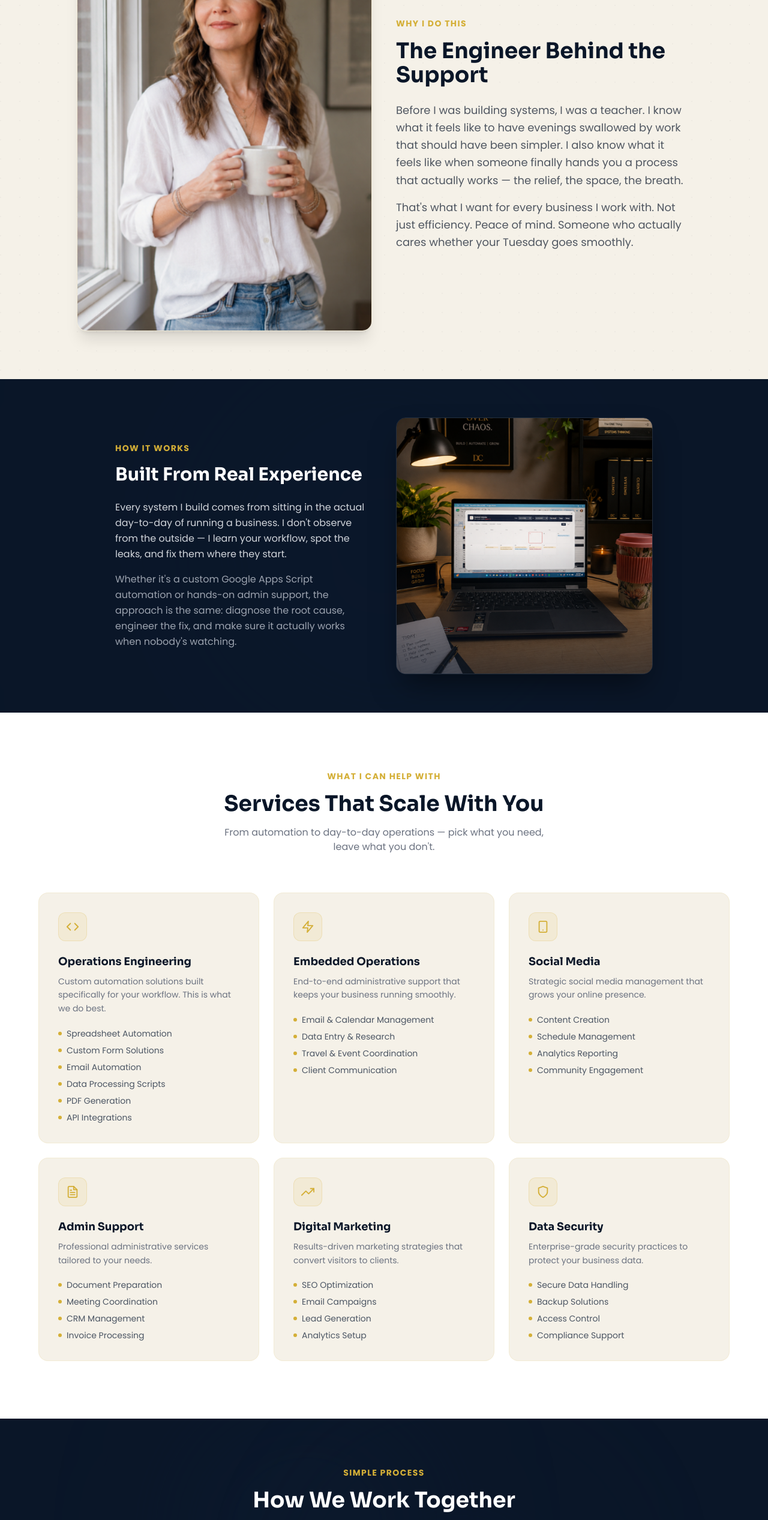
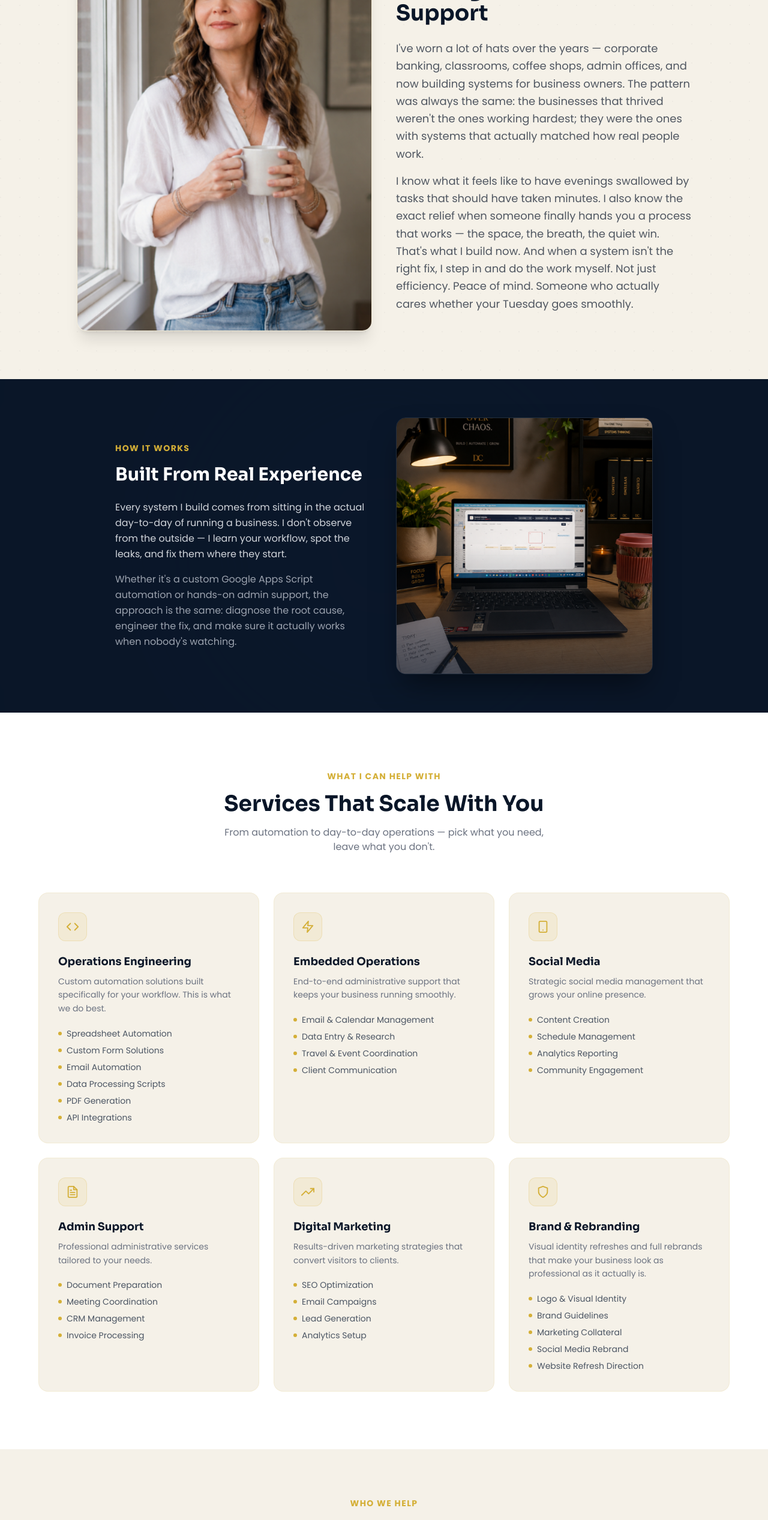
Before and after one commit to DandelionSeedlings/dandelion-va-website, a Next.js app: page /embeddedsupport in a window 1280 px wide. Shown: the part 1068-3602 px from the top of the page at 60% size. Built offline with nearby package versions, Linux system fonts and the light colour scheme.

Commit message:
feat(embedded-support): industries, rebranding service, story copy, backgrounds

```diff
--- a/src/app/embeddedsupport/page.js
+++ b/src/app/embeddedsupport/page.js
@@ -36,10 +36,10 @@ const services = [
     items: ['SEO Optimization', 'Email Campaigns', 'Lead Generation', 'Analytics Setup']
   },
   {
-    title: 'Data Security',
-    desc: 'Enterprise-grade security practices to protect your business data.',
+    title: 'Brand & Rebranding',
+    desc: 'Visual identity refreshes and full rebrands that make your business look as professional as it actually is.',
     icon: FiShield,
-    items: ['Secure Data Handling', 'Backup Solutions', 'Access Control', 'Compliance Support']
+    items: ['Logo & Visual Identity', 'Brand Guidelines', 'Marketing Collateral', 'Social Media Rebrand', 'Website Refresh Direction']
   }
 ]
 
@@ -183,10 +183,10 @@ export default function EmbeddedSupportPage() {
                 The Engineer Behind the Support
               </h2>
               <p className="text-[#0a1628]/70 text-lg leading-relaxed mb-4">
-                Before I was building systems, I was a teacher. I know what it feels like to have evenings swallowed by work that should have been simpler. I also know what it feels like when someone finally hands you a process that actually works — the relief, the space, the breath.
+                I've worn a lot of hats over the years — corporate banking, classrooms, coffee shops, admin offices, and now building systems for business owners. The pattern was always the same: the businesses that thrived weren't the ones working hardest; they were the ones with systems that actually matched how real people work.
               </p>
               <p className="text-[#0a1628]/70 text-lg leading-relaxed">
-                That's what I want for every business I work with. Not just efficiency. Peace of mind. Someone who actually cares whether your Tuesday goes smoothly.
+                I know what it feels like to have evenings swallowed by tasks that should have taken minutes. I also know the exact relief when someone finally hands you a process that works — the space, the breath, the quiet win. That's what I build now. And when a system isn't the right fix, I step in and do the work myself. Not just efficiency. Peace of mind. Someone who actually cares whether your Tuesday goes smoothly.
               </p>
             </div>
           </motion.div>
@@ -276,6 +276,58 @@ export default function EmbeddedSupportPage() {
               </motion.div>
             ))}
           </motion.div>
+        </div>
+      </section>
+
+      {/* Industries We Serve */}
+      <section className="py-20 px-4 bg-[#F5F1E8]">
+        <div className="max-w-5xl mx-auto">
+          <motion.div
+            initial={{ opacity: 0, y: 20 }}
+            whileInView={{ opacity: 1, y: 0 }}
+            viewport={{ once: true }}
+            className="text-center mb-12"
+          >
+            <p className="text-[#D4AF37] font-bold tracking-widest uppercase text-sm mb-4">Who We Help</p>
+            <h2 className="text-3xl md:text-4xl font-bold text-[#0a1628] mb-4">Industries We Serve</h2>
+            <p className="text-[#0a1628]/60 max-w-xl mx-auto">
+              Deep experience in sectors where presentation, consistency, and client trust matter most.
+            </p>
+          </motion.div>
+
+          <motion.div
+            variants={container}
+            initial="hidden"
+            whileInView="show"
+            viewport={{ once: true }}
+            className="grid grid-cols-2 md:grid-cols-3 lg:grid-cols-6 gap-4"
+          >
+            {[
+              'Yoga Studios',
+              'Personal Fitness',
+              'Beauty Salons',
+              'Wellness Studios',
+              'Supermarkets',
+              'Pharmacies'
+            ].map((industry, i) => (
+              <motion.div
+                key={i}
+                variants={item}
+                className="bg-white rounded-xl p-5 text-center border border-[#D4AF37]/10 hover:border-[#D4AF37]/30 hover:shadow-md transition-all"
+              >
+                <p className="font-semibold text-[#0a1628] text-sm">{industry}</p>
+              </motion.div>
+            ))}
+          </motion.div>
+
+          <motion.p
+            initial={{ opacity: 0 }}
+            whileInView={{ opacity: 1 }}
+            viewport={{ once: true }}
+            className="text-center text-gray-500 text-sm mt-8"
+          >
+            Not listed? <a href="https://wa.me/27728393087" className="text-[#D4AF37] hover:underline">Reach out</a> — most industries share the same operational pain points.
+          </motion.p>
         </div>
       </section>
 
```
